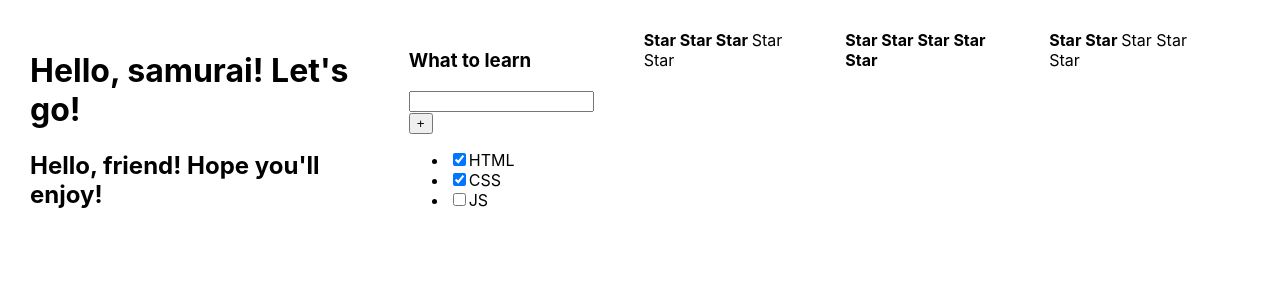
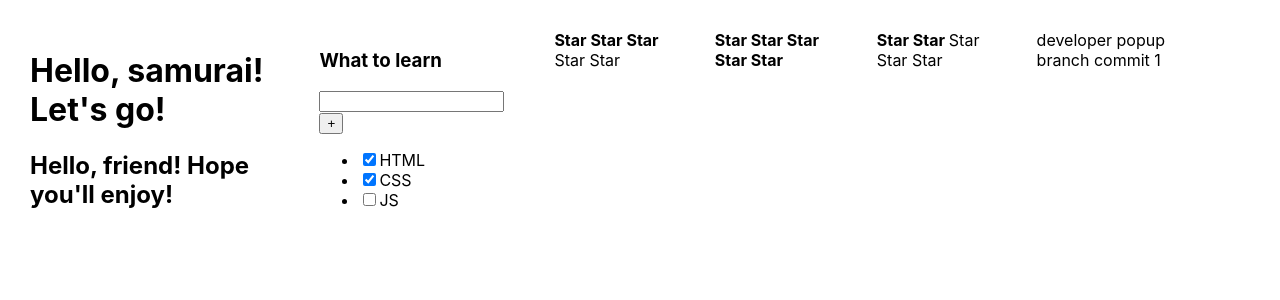
Before and after one commit to IJTINK7/Practice, a React (Create React App) app: page / in a window 1280 px wide. Shown: the top 300 px of the page. Built offline with nearby package versions, Linux system fonts and the light colour scheme.

Commit message:
developer popup branch commit 1

```diff
--- a/src/App.tsx
+++ b/src/App.tsx
@@ -12,6 +12,7 @@ function App() {
 			<Rating value={3}/>
 			<Rating value={5}/>
 			<Rating value={2}/>
+			<div>developer popup branch commit 1</div>
 		</div>
 	)
 }
```
